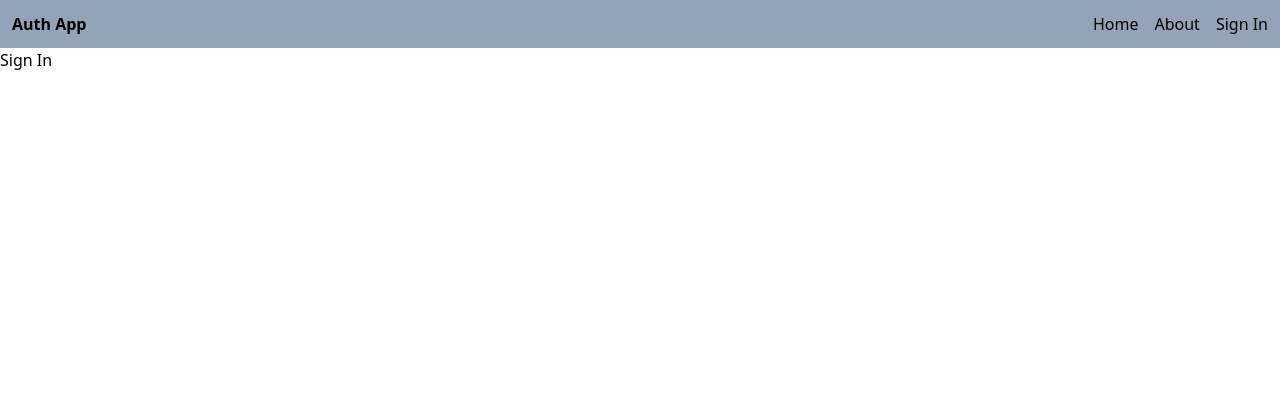
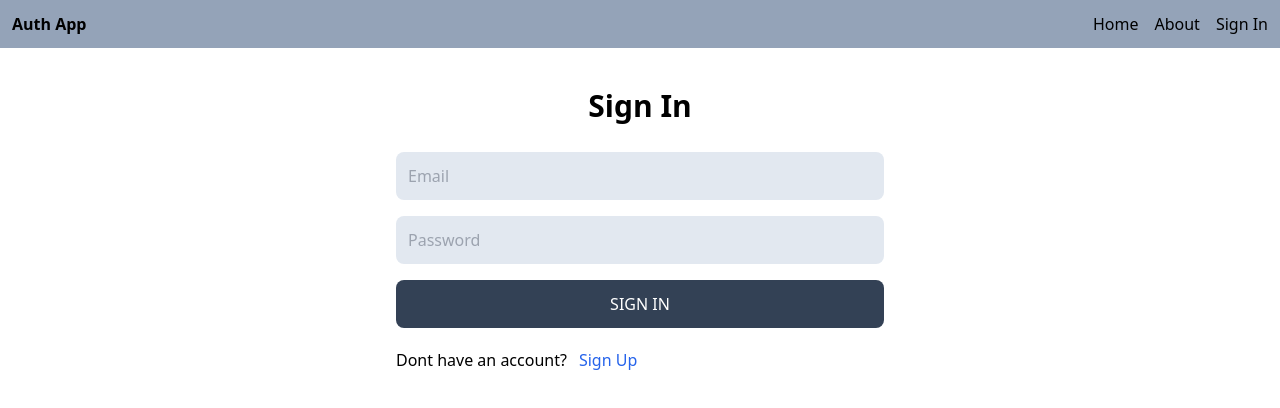
Before and after one commit to xNORAGAMIx/mern-auth, a React (Vite) app in the folder FRONTEND/: page /sign-in in a window 1280 px wide. Shown: the top 408 px of the page. Built offline with nearby package versions, Linux system fonts and the light colour scheme.

Commit message:
sign in backend to frontend connection

```diff
--- a/FRONTEND/src/pages/SignIn.jsx
+++ b/FRONTEND/src/pages/SignIn.jsx
@@ -1,11 +1,68 @@
-import React from 'react'
+import { useState } from "react";
+import { Link, useNavigate } from "react-router-dom";
 
 const SignIn = () => {
+  const [formData, setFormData] = useState({});
+  const [error, setError] = useState(null);
+  const [loading, setLoading] = useState(false);
+  const navigate = useNavigate();
+  const handleChange = (e) => {
+    setFormData({ ...formData, [e.target.id]: e.target.value });
+  };
+
+  const handleSubmit = async (e) => {
+    e.preventDefault();
+    setLoading(true);
+    setError(null);
+    const response = await fetch("/api/auth/signin", {
+      method: "POST",
+      headers: {
+        "Content-Type": "application/json",
+      },
+      body: JSON.stringify(formData),
+    });
+    const data = await response.json();
+    setLoading(false);
+    console.log(data);
+    if (data.title) {
+      setError(data.title);
+    }
+    navigate('/');
+  };
   return (
-    <div>
-      Sign In
+    <div className="p-3 max-w-lg mx-auto">
+      <h1 className="text-3xl text-center font-semibold my-7">Sign In</h1>
+      <form onSubmit={handleSubmit} className="flex flex-col gap-4">
+        <input
+          type="email"
+          placeholder="Email"
+          id="email"
+          onChange={handleChange}
+          className="bg-slate-200 p-3 rounded-lg"
+        />
+        <input
+          type="password"
+          placeholder="Password"
+          id="password"
+          onChange={handleChange}
+          className="bg-slate-200 p-3 rounded-lg"
+        />
+        <button
+          disabled={loading}
+          className="bg-slate-700 text-white p-3 rounded-lg uppercase hover:opacity-95 disabled:opacity-80"
+        >
+          {loading ? "Loading..." : "Sign In"}
+        </button>
+      </form>
+      <div className="flex gap-3 mt-5">
+        <p>Dont have an account?</p>
+        <Link to="/sign-up">
+          <span className="text-blue-600">Sign Up</span>
+        </Link>
+      </div>
+      <p className="text-red-700">{error && "Something went wrong!"}</p>
     </div>
-  )
-}
+  );
+};
 
-export default SignIn
+export default SignIn;
--- a/FRONTEND/src/pages/SignUp.jsx
+++ b/FRONTEND/src/pages/SignUp.jsx
@@ -1,10 +1,11 @@
 import { useState } from "react";
-import { Link } from "react-router-dom";
+import { Link, useNavigate } from "react-router-dom";
 
 const SignUp = () => {
   const [formData, setFormData] = useState({});
   const [error, setError] = useState(null);
   const [loading, setLoading] = useState(false);
+  const navigate = useNavigate();
   const handleChange = (e) => {
     setFormData({ ...formData, [e.target.id]: e.target.value });
   };
@@ -26,6 +27,7 @@
     if (data.title) {
       setError(data.title);
     }
+    navigate('/sign-in');
   };
   return (
     <div className="p-3 max-w-lg mx-auto">
```
